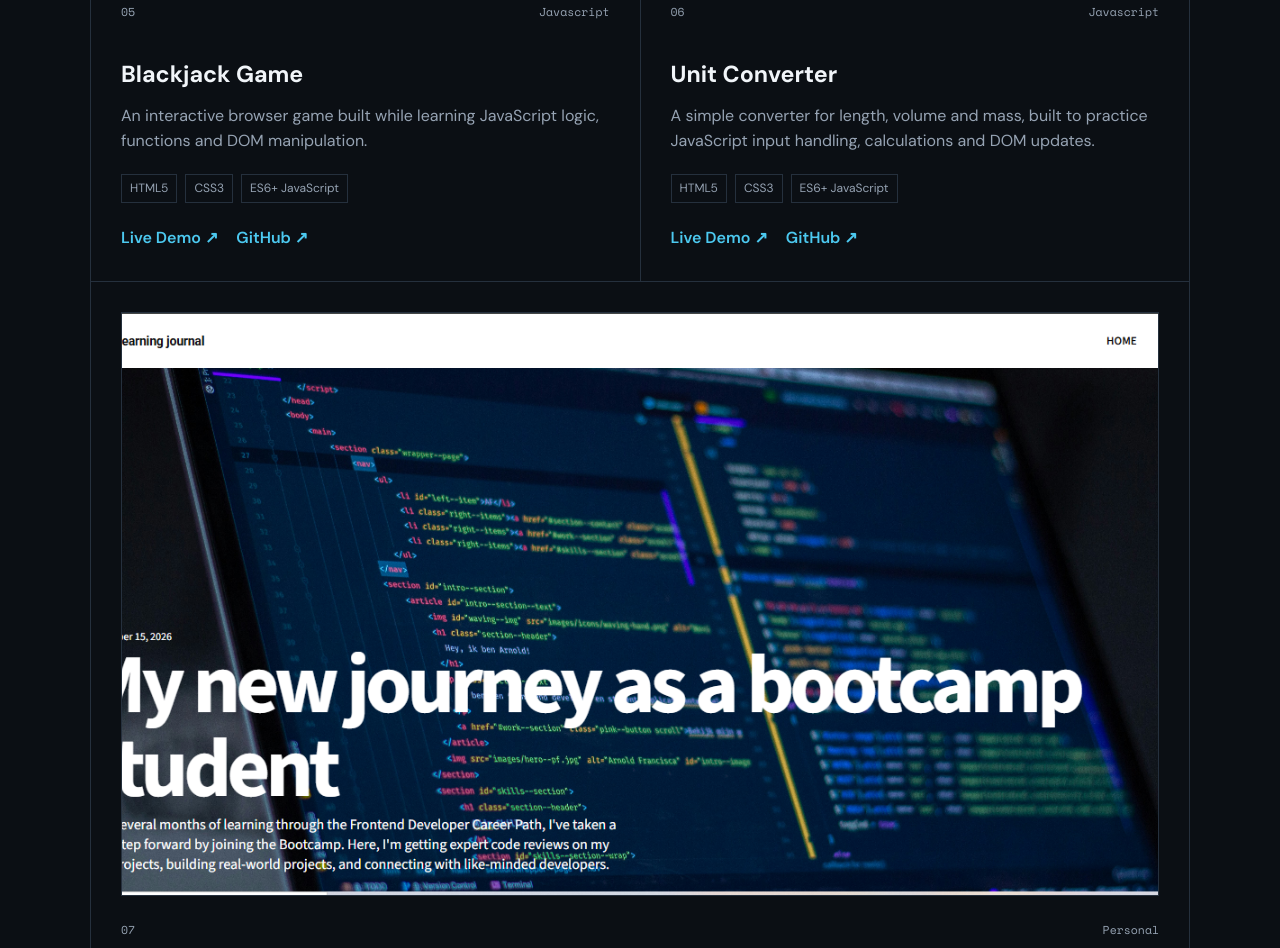
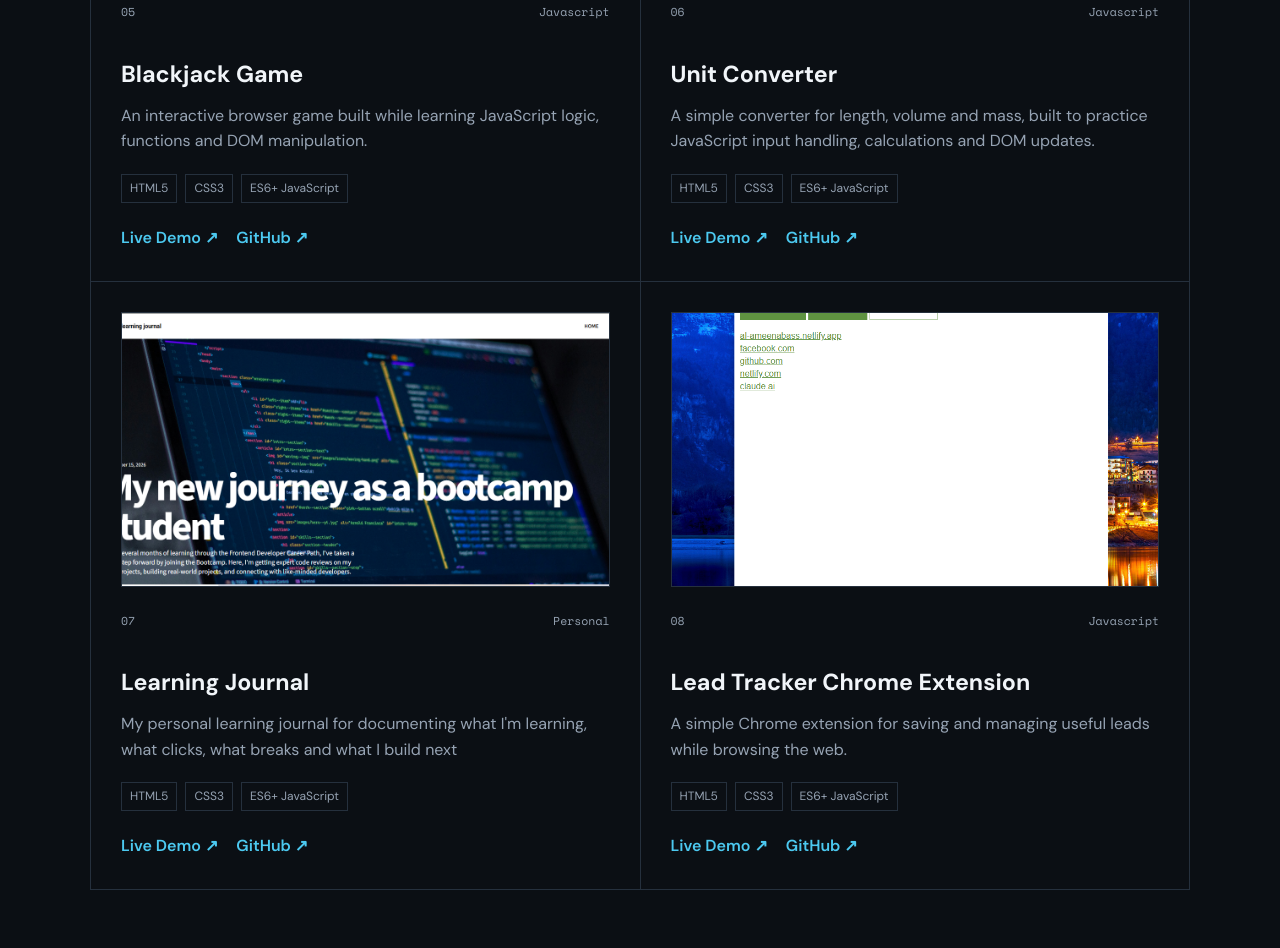
Before and after one commit to IbnAbass1401/My-Portfolio, a plain HTML site: page index.html in a window 1280 px wide. Shown: the part 2632-3580 px from the top of the page. Drawn offline with nearby package versions, Linux system fonts and the light colour scheme.

Commit message:
updated the layouts and removed a file

```diff
--- a/index.html
+++ b/index.html
@@ -317,7 +317,7 @@
 
                 <!-- Project 07 -->
 
-                <article class="project project-07">
+                <article class="project">
                     <div class="project-image">
                         <img
                             src="images/project-images/learning-journal.PNG"
@@ -340,6 +340,44 @@
                         </div>
                         <div class="project-links">
                             <a href="https://my-learning-journal7.netlify.app"
+                            target="_blank"
+                            rel="noopener noreferrer">
+                                Live Demo ↗
+                            </a>
+                            <a href="https://github.com/IbnAbass1401/My-Learning-Journal"
+                            target="_blank"
+                            rel="noopener noreferrer">
+                                GitHub ↗
+                            </a>
+                        </div>
+                    </div>
+                </article>
+
+                 <!-- Project 08 -->
+
+                <article class="project">
+                    <div class="project-image">
+                        <img
+                            src="images/project-images/lead-tracker.PNG"
+                            alt="Screenshot of the Lead Tracker Chrome Extension project"
+                        >
+                    </div>
+                    <div class="project-content">
+                        <div class="project-top">
+                            <span>08</span>
+                            <span>Javascript</span>
+                        </div>
+                        <h3>Lead Tracker Chrome Extension</h3>
+                        <p>
+                           A simple Chrome extension for saving and managing useful leads while browsing the web.
+                        </p>
+                        <div class="tags">
+                            <span>HTML5</span>
+                            <span>CSS3</span>
+                            <span>ES6+ JavaScript</span>
+                        </div>
+                        <div class="project-links">
+                            <a href="https://lead-tracker-chrome-ext.netlify.app"
                             target="_blank"
                             rel="noopener noreferrer">
                                 Live Demo ↗
--- a/style.css
+++ b/style.css
@@ -275,10 +275,6 @@ a {
 
 .project:hover .project-image img {
     transform: scale(1.03);
-}
-
-.project-07 {
-    grid-column: 1 / -1;
 }
 
 .project:hover {
```
Also changed, not shown: images/project-images/lead-tracker.PNG (added), 1 other file.
